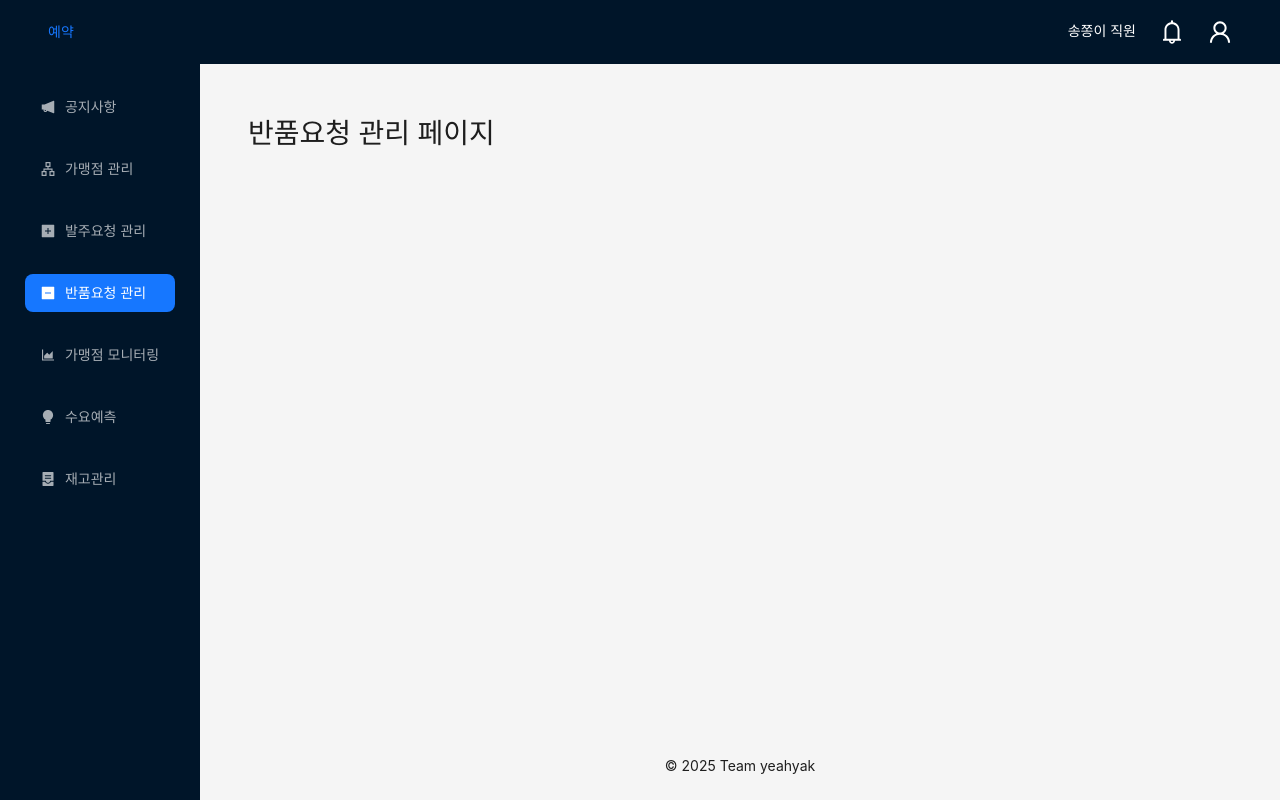
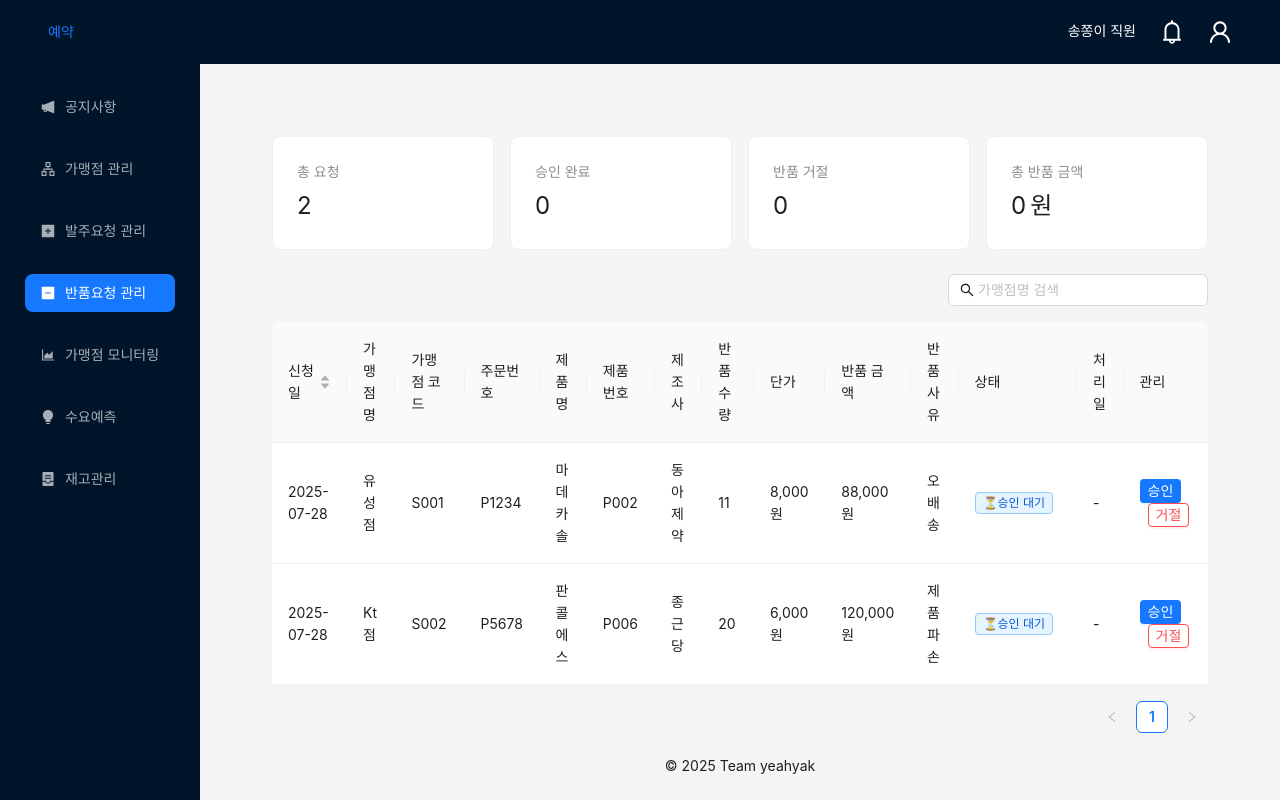
Before and after one commit to yooon613/yeahyak, a React (Vite) app in the folder frontend/: page /hq/returns in a window 1280 px wide. Built offline with nearby package versions, Linux system fonts and the light colour scheme.

Commit message:
fe/feat: 본사 반품요청 관리 페이지 구현 (#16)

```diff
--- a/frontend/src/pages/HQ/ReturnManagementPage.tsx
+++ b/frontend/src/pages/HQ/ReturnManagementPage.tsx
@@ -1,7 +1,209 @@
+import React, { useState } from 'react';
+import {
+  Button,
+  Card,
+  Col,
+  Input,
+  Modal,
+  Row,
+  Statistic,
+  Table,
+  Tag,
+} from 'antd';
+import type { ColumnsType } from 'antd/es/table';
+import { SearchOutlined } from '@ant-design/icons';
+import dayjs from 'dayjs';
+
+interface ReturnRequest {
+  key: string;
+  date: string;
+  storeName: string;
+  storeCode: string;
+  orderNumber: string;
+  productName: string;
+  productCode: string;
+  manufacturer: string;
+  quantity: number;
+  price: number;
+  reason: string;
+  status: '승인 대기' | '승인 완료' | '반품 거절';
+  rejectReason?: string;
+  processedDate?: string;
+}
+
+const initialData: ReturnRequest[] = [
+  {
+    key: '1',
+    date: '2025-07-28',
+    storeName: '유성점',
+    storeCode: 'S001',
+    orderNumber: 'P1234',
+    productName: '마데카솔',
+    productCode: 'P002',
+    manufacturer: '동아제약',
+    quantity: 11,
+    price: 8000,
+    reason: '오배송',
+    status: '승인 대기',
+  },
+  {
+    key: '2',
+    date: '2025-07-28',
+    storeName: 'Kt점',
+    storeCode: 'S002',
+    orderNumber: 'P5678',
+    productName: '판콜에스',
+    productCode: 'P006',
+    manufacturer: '종근당',
+    quantity: 20,
+    price: 6000,
+    reason: '제품 파손',
+    status: '승인 대기',
+  },
+];
+
 export default function ReturnManagementPage() {
+  const [data, setData] = useState<ReturnRequest[]>(initialData);
+  const [rejectModalOpen, setRejectModalOpen] = useState(false);
+  const [rejectTargetKey, setRejectTargetKey] = useState<string | null>(null);
+  const [rejectReason, setRejectReason] = useState('');
+  const [search, setSearch] = useState('');
+
+  const today = dayjs().format('YYYY-MM-DD');
+
+  const handleApprove = (key: string) => {
+    setData((prev) =>
+      prev.map((item) =>
+        item.key === key ? { ...item, status: '승인 완료', processedDate: today } : item
+      )
+    );
+  };
+
+  const handleRejectClick = (key: string) => {
+    setRejectTargetKey(key);
+    setRejectModalOpen(true);
+  };
+
+  const handleRejectConfirm = () => {
+    if (!rejectTargetKey) return;
+    setData((prev) =>
+      prev.map((item) =>
+        item.key === rejectTargetKey
+          ? { ...item, status: '반품 거절', rejectReason, processedDate: today }
+          : item
+      )
+    );
+    setRejectModalOpen(false);
+    setRejectReason('');
+    setRejectTargetKey(null);
+  };
+
+  const filteredData = data.filter((item) => item.storeName.includes(search));
+
+  const totalAmount = data.reduce(
+    (sum, item) =>
+      item.status === '승인 완료' ? sum + item.quantity * item.price : sum,
+    0
+  );
+
+  const columns: ColumnsType<ReturnRequest> = [
+    { title: '신청일', dataIndex: 'date', sorter: (a, b) => a.date.localeCompare(b.date) },
+    { title: '가맹점명', dataIndex: 'storeName' },
+    { title: '가맹점 코드', dataIndex: 'storeCode' },
+    { title: '주문번호', dataIndex: 'orderNumber' },
+    { title: '제품명', dataIndex: 'productName' },
+    { title: '제품번호', dataIndex: 'productCode' },
+    { title: '제조사', dataIndex: 'manufacturer' },
+    { title: '반품 수량', dataIndex: 'quantity' },
+    {
+      title: '단가',
+      dataIndex: 'price',
+      render: (val) => `${val.toLocaleString()}원`,
+    },
+    {
+      title: '반품 금액',
+      render: (_, record) => `${(record.quantity * record.price).toLocaleString()}원`,
+    },
+    { title: '반품 사유', dataIndex: 'reason' },
+    {
+      title: '상태',
+      render: (_, record) => {
+        if (record.status === '승인 완료') return <Tag color="green">승인 완료</Tag>;
+        if (record.status === '반품 거절')
+          return (
+            <>
+              <Tag color="red">반품 거절</Tag>
+              <div style={{ fontSize: 12, color: '#999' }}>사유: {record.rejectReason}</div>
+            </>
+          );
+        return <Tag icon={<span>⏳</span>} color="blue">승인 대기</Tag>;
+      },
+    },
+    {
+      title: '처리일',
+      dataIndex: 'processedDate',
+      render: (_, record) => record.processedDate || '-',
+    },
+    {
+      title: '관리',
+      render: (_, record) =>
+        record.status === '승인 대기' ? (
+          <>
+            <Button type="primary" size="small" onClick={() => handleApprove(record.key)}>
+              승인
+            </Button>
+            <Button danger size="small" onClick={() => handleRejectClick(record.key)} style={{ marginLeft: 8 }}>
+              거절
+            </Button>
+          </>
+        ) : (
+          '-'
+        ),
+    },
+  ];
+
   return (
-    <div>
-      <h1>반품요청 관리 페이지</h1>
+    <div style={{ padding: '24px' }}>
+      <Row gutter={16} style={{ marginBottom: 24 }}>
+        <Col span={6}><Card><Statistic title="총 요청" value={data.length} /></Card></Col>
+        <Col span={6}><Card><Statistic title="승인 완료" value={data.filter(i => i.status === '승인 완료').length} /></Card></Col>
+        <Col span={6}><Card><Statistic title="반품 거절" value={data.filter(i => i.status === '반품 거절').length} /></Card></Col>
+        <Col span={6}><Card><Statistic title="총 반품 금액" value={totalAmount} suffix="원" /></Card></Col>
+      </Row>
+
+      <Row justify="end" style={{ marginBottom: 16 }}>
+        <Col>
+          <Input
+            prefix={<SearchOutlined />}
+            placeholder="가맹점명 검색"
+            value={search}
+            onChange={(e) => setSearch(e.target.value)}
+          />
+        </Col>
+      </Row>
+
+      <Table
+        columns={columns}
+        dataSource={filteredData.sort((a, b) => b.date.localeCompare(a.date))}
+        pagination={{ pageSize: 5 }}
+        rowKey="key"
+      />
+
+      <Modal
+        title="반품 거절 사유 입력"
+        open={rejectModalOpen}
+        onOk={handleRejectConfirm}
+        onCancel={() => setRejectModalOpen(false)}
+        okText="거절"
+        cancelText="취소"
+      >
+        <Input.TextArea
+          placeholder="거절 사유를 입력하세요"
+          value={rejectReason}
+          onChange={(e) => setRejectReason(e.target.value)}
+          autoSize={{ minRows: 3 }}
+        />
+      </Modal>
     </div>
   );
 }
```
